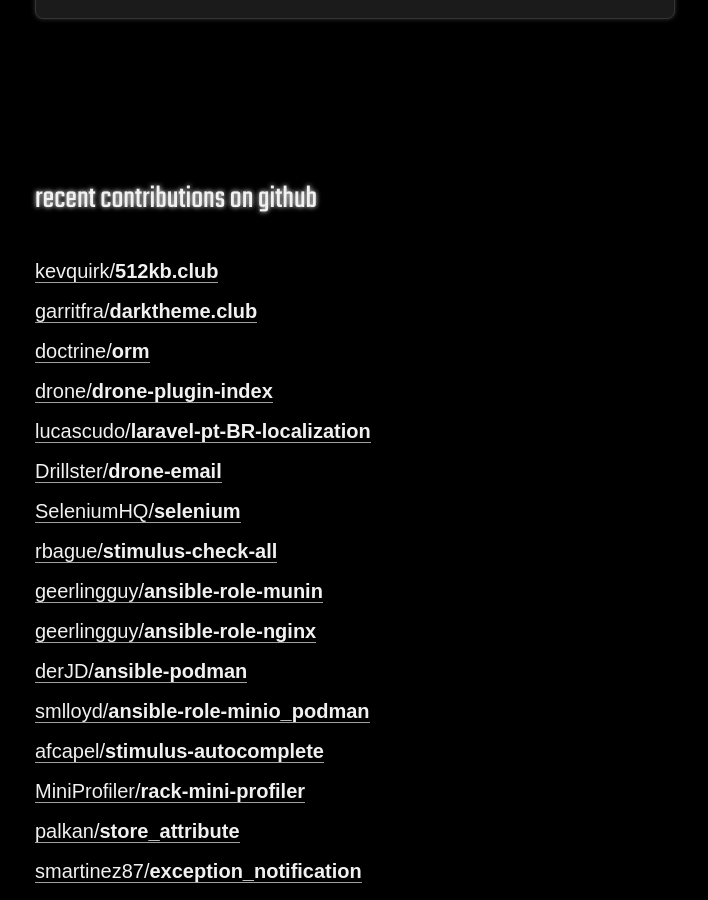
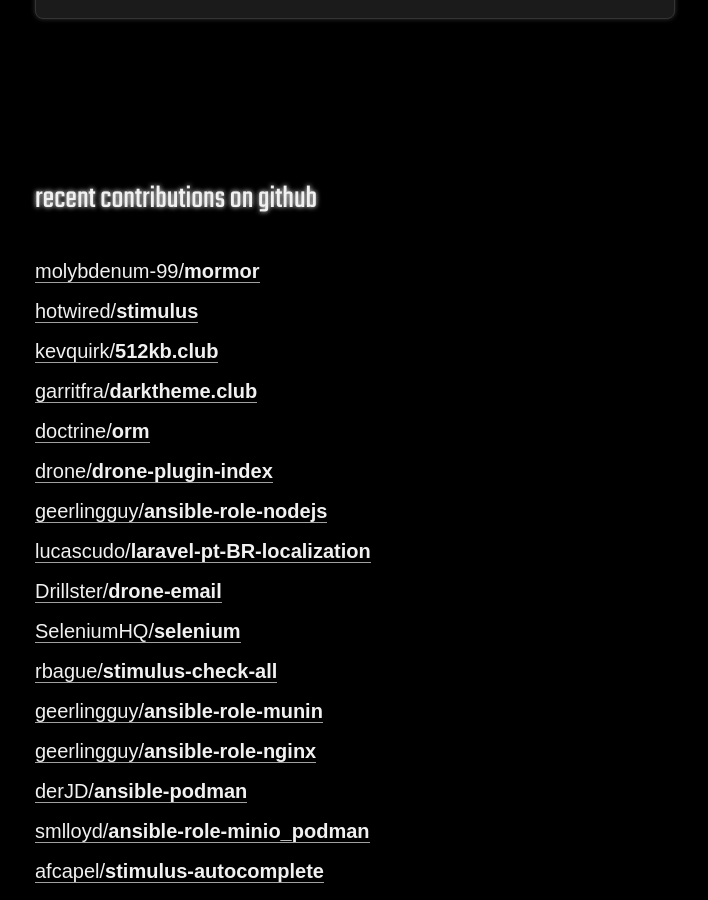
Before and after one commit to glaszig/glaszig.github.io, a Jekyll site: the page built from index.html, in a window 1280 px wide and 900 px high, scrolled down 2565 px. Shown: the whole window, without its empty margins (285-993 px from the left). Built offline with Jekyll 4.4.1, drawn with Linux system fonts in a browser that asks for light colours.

Commit message:
gh contribs

```diff
--- a/_includes/github_contributions.md
+++ b/_includes/github_contributions.md
@@ -1,7 +1,10 @@
+* [molybdenum-99/**mormor**](https://github.com/molybdenum-99/mormor/commits?author=glaszig)
+* [hotwired/**stimulus**](https://github.com/hotwired/stimulus/commits?author=glaszig)
 * [kevquirk/**512kb.club**](https://github.com/kevquirk/512kb.club/commits?author=glaszig)
 * [garritfra/**darktheme.club**](https://github.com/garritfra/darktheme.club/commits?author=glaszig)
 * [doctrine/**orm**](https://github.com/doctrine/orm/commits?author=glaszig)
 * [drone/**drone-plugin-index**](https://github.com/drone/drone-plugin-index/commits?author=glaszig)
+* [geerlingguy/**ansible-role-nodejs**](https://github.com/geerlingguy/ansible-role-nodejs/commits?author=glaszig)
 * [lucascudo/**laravel-pt-BR-localization**](https://github.com/lucascudo/laravel-pt-BR-localization/commits?author=glaszig)
 * [Drillster/**drone-email**](https://github.com/Drillster/drone-email/commits?author=glaszig)
 * [SeleniumHQ/**selenium**](https://github.com/SeleniumHQ/selenium/commits?author=glaszig)
```
